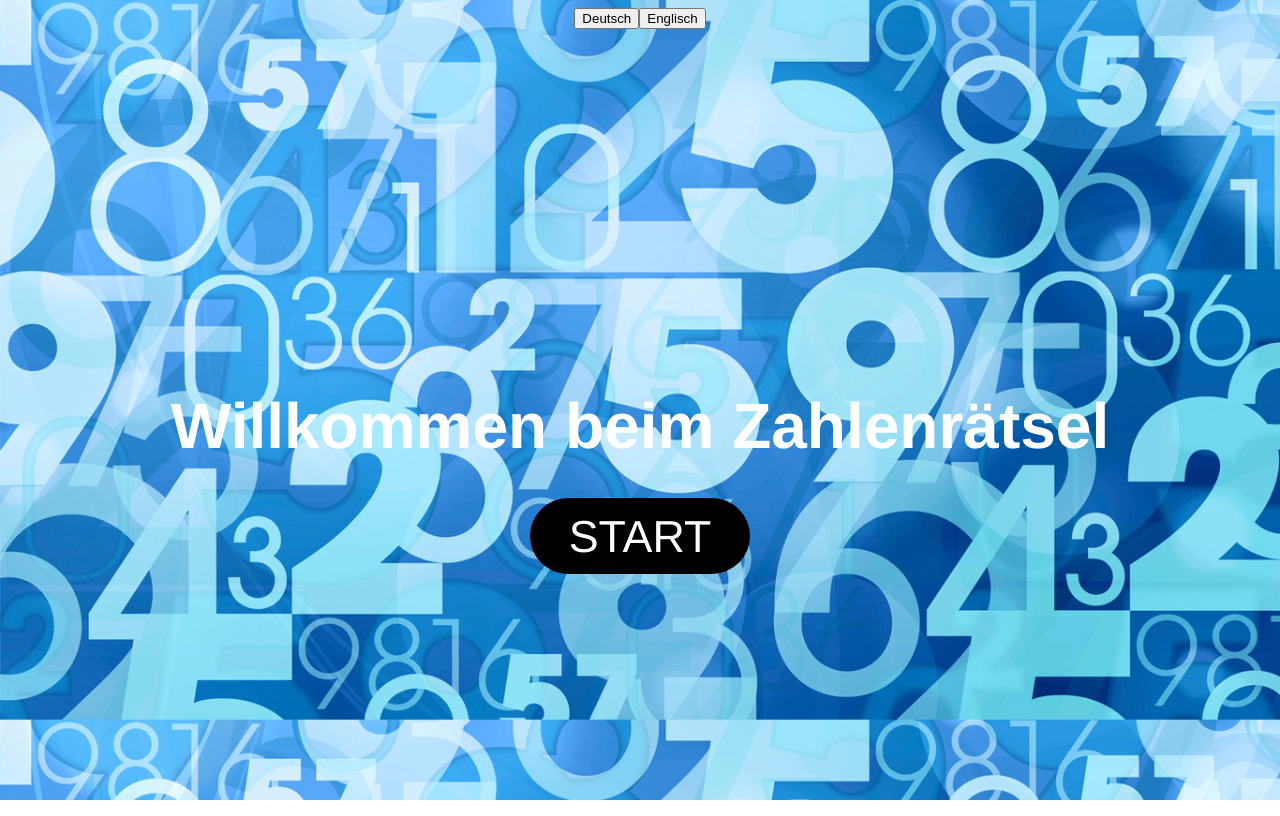
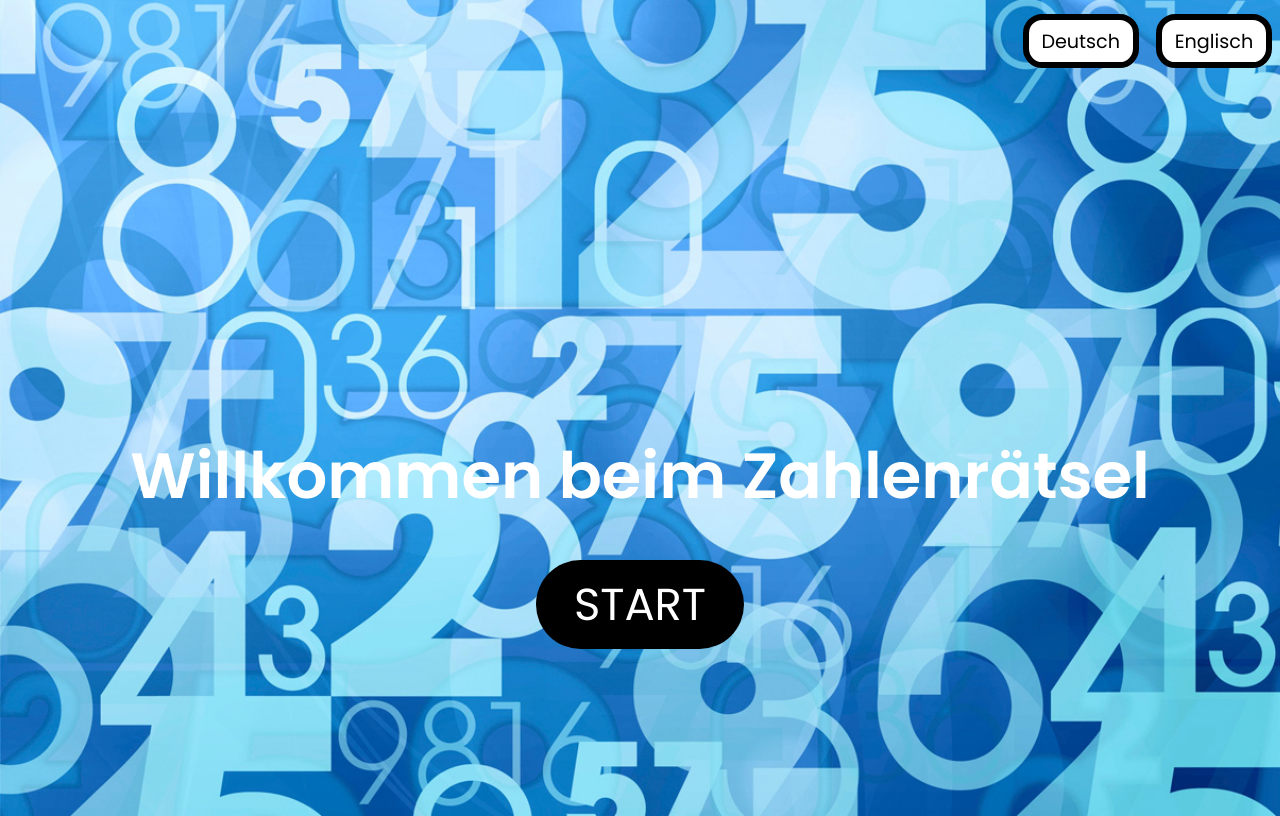
Before and after one commit to Alexneedaskyline/skyline, a plain HTML site: page Webprogrammierung/Quiz/Zahlenraten/index.html in a window 1280 px wide. Drawn offline with Linux system fonts and the light colour scheme.

Commit message:
Update index.html

```diff
--- a/Webprogrammierung/Quiz/Zahlenraten/index.html
+++ b/Webprogrammierung/Quiz/Zahlenraten/index.html
@@ -1,14 +1,18 @@
 <!DOCTYPE html>
-<html lang="en">
+<html>
 <head>
-        <meta charset=" UTF-8" />
+    <meta charset="UTF-8" />
     <title>Zahlenraten</title>
+    <link rel="preconnect" href="https://fonts.googleapis.com">
+    <link rel="preconnect" href="https://fonts.gstatic.com" crossorigin>
+    <link href="https://fonts.googleapis.com/css2?family=Poppins:wght@300;400;500;600&display=swap" rel="stylesheet">
     <style>
         body {
             text-align: center;
             background-image: url("Zahlen.jpg");
             background-size: cover;
-                font-family: Helvetica;
+            font-family: 'Poppins', sans-serif;
+            min-height: 100vh;
         }
         h1 {
             margin-top: 45vh;
@@ -17,6 +21,7 @@
             margin-bottom: 6vh;
         }
         a {
+            font-family: 'Poppins', sans-serif;;
             font-size: 3.5vw;
             background-color: black;
             padding: 1vw 3vw;
@@ -24,23 +29,52 @@
             color: white;
         }
         a:hover {
+            font-family: 'Poppins', sans-serif;;
             background-color: blue;
             color: white;
             cursor: pointer;
             transition-duration: 0.5s;
+
+        }
+        button {
+            font-family: 'Poppins', sans-serif;;
+            font-size: 1.5vw;
+            border-radius: 1.5vw;
+            background-color: white;
+            border: 0.5vw solid black;
+            padding: 0.5vw 1vw;
+            margin-left: 1vw;
+            margin-top: 0.5vw;
+            text-shadow: none;
+            transition-duration: 1s;
+        }
+        button:hover {
+            font-family: 'Poppins', sans-serif;;
+            background-color: black;
+            color: white;
+            border-color: white;
+            cursor: pointer;
+            transition-duration: 0.5s;
+            padding: 2.3vw 4.6vw;
         }
     </style>
 </head>
 <body>
-        <button onclick="deutsch()">Deutsch</button><button onclick="englisch()">Englisch</button>
-        <h1> Willkommen beim Zahlenrätsel</h1>
+    <div style="text-align: right;">
+        <button onclick="deutsch()">Deutsch</button>
+        <button onclick="englisch()">Englisch</button>
+    </div>
+    <h1 id="h1">Willkommen beim Zahlenrätsel</h1>
     <a id="a">START</a>
+
     <script>
         function deutsch() {
-                document.documentElementbyId("h1").innerHTML = "Willkommen beim Zahlenrätsel!"
-                document.documentElementbyId("h1").innerHTML = "Welcome to the number game!"
+            document.getElementById("h1").innerHTML = "Willkommen beim Zahlenrätsel!";
         }
 
+        function englisch() {
+            document.getElementById("h1").innerHTML = "Welcome to the number game!";
+        }
     </script>
 </body>
 </html>
```
Lines whose indentation alone changed are shown as unchanged.
